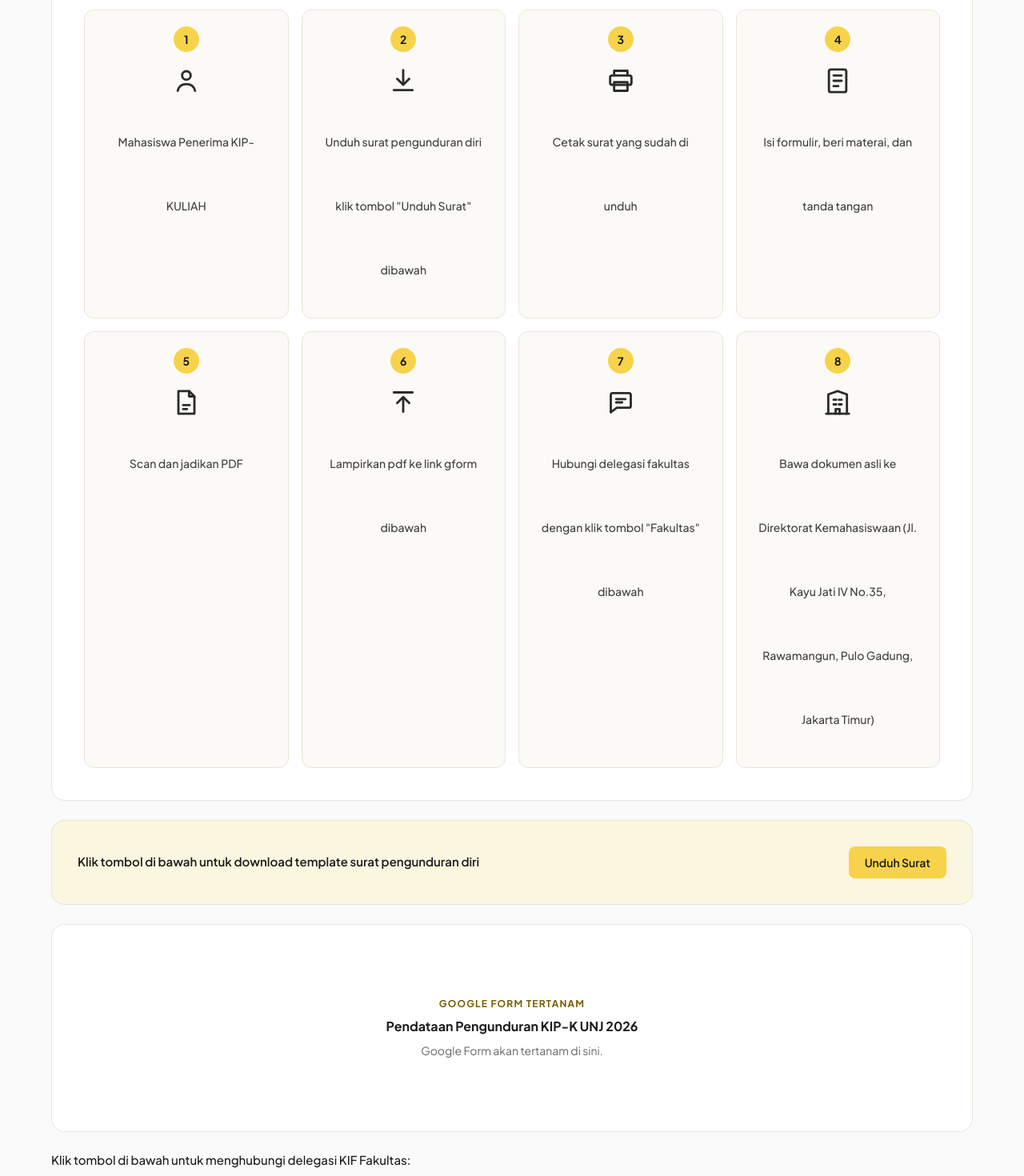
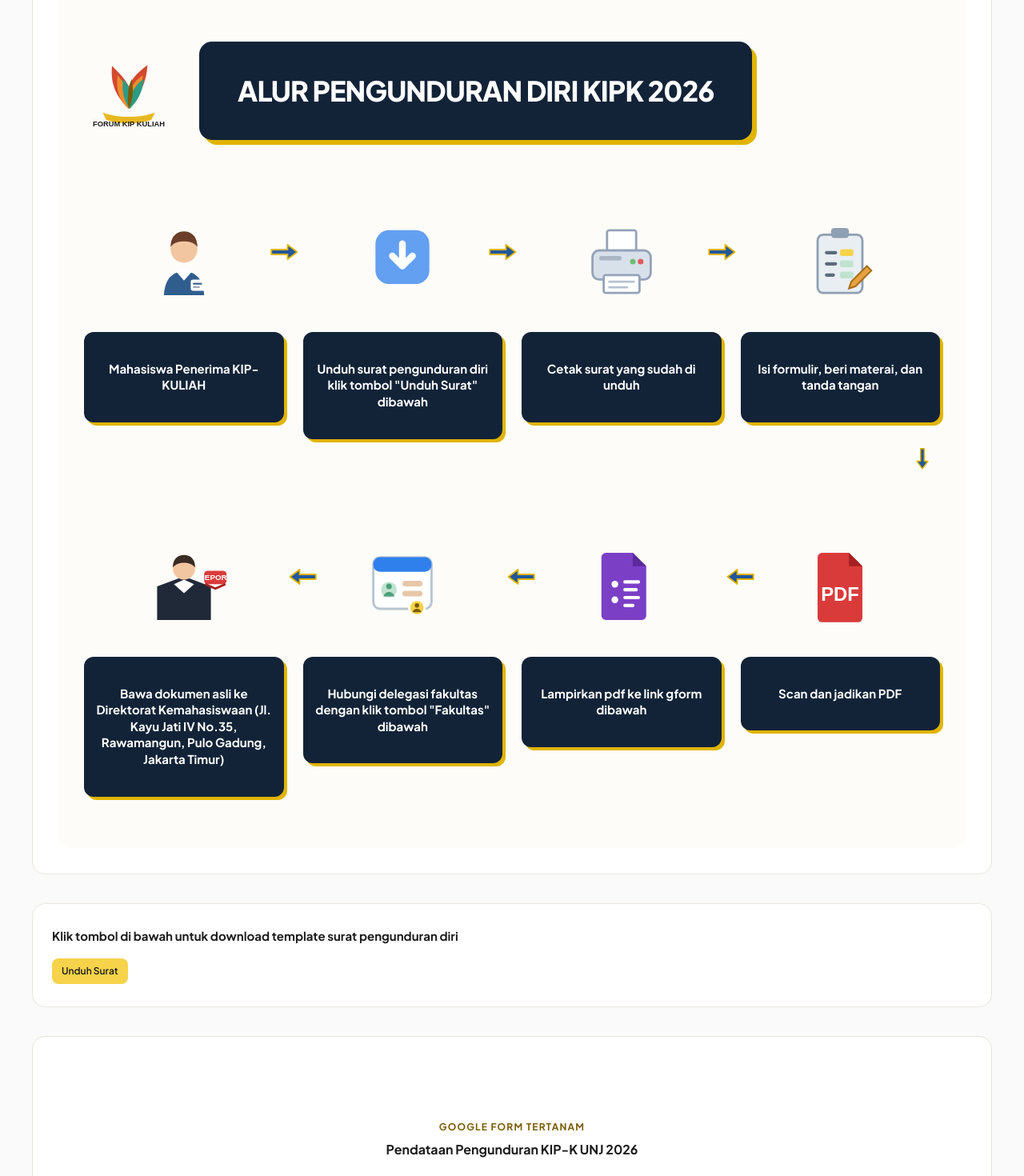
Before and after one commit to AmbatuCode-Dev/forkip-web, a Next.js app: page /pengunduran-diri in a window 1280 px wide. Shown: the part 500-1970 px from the top of the page at 80% size. Built offline with nearby package versions, Linux system fonts and the light colour scheme.

Commit message:
fix(fidelity): rebuild pengunduran-diri flow diagram and cards

```diff
--- a/src/features/pengunduran-diri/components/alur-pengunduran-diri-card.tsx
+++ b/src/features/pengunduran-diri/components/alur-pengunduran-diri-card.tsx
@@ -1,17 +1,62 @@
 import { alurSteps } from "../data/alur-steps";
-import { AlurStepIcon } from "./alur-step-icon";
+import { AlurArrow, AlurStepIcon } from "./alur-step-icon";
+
+/** Static Tailwind classes (the JIT scanner needs full literal names). */
+const STEP_POSITION: Record<number, string> = {
+  1: "lg:col-start-1 lg:row-start-1",
+  2: "lg:col-start-2 lg:row-start-1",
+  3: "lg:col-start-3 lg:row-start-1",
+  4: "lg:col-start-4 lg:row-start-1",
+  5: "lg:col-start-4 lg:row-start-2",
+  6: "lg:col-start-3 lg:row-start-2",
+  7: "lg:col-start-2 lg:row-start-2",
+  8: "lg:col-start-1 lg:row-start-2",
+};
+
+/** Small colourful mark used left of the flow banner in the Figma diagram. */
+function KipkMark() {
+  return (
+    <svg viewBox="0 0 96 92" aria-hidden="true" className="w-28 shrink-0">
+      <path d="M20 70c16 6 40 6 56 0l-4 8c-16 5-32 5-48 0z" fill="#E8B820" />
+      <path
+        d="M48 66C36 54 28 42 30 20c8 8 14 14 18 22 4-10 11-16 20-23-1 20-9 33-20 47z"
+        fill="#D4492F"
+      />
+      <path
+        d="M48 66C39 58 34 48 36 30c6 7 10 13 12 19 3-8 8-14 15-19-1 15-7 27-15 36z"
+        fill="#F08C2E"
+      />
+      <path
+        d="M49 66c-6-9-9-18-7-32 5 6 8 11 9 16 3-7 7-12 13-16-1 13-6 23-15 32z"
+        fill="#2E9B83"
+      />
+      <path d="M48 66c-2-11-1-22 3-32 2 10 2 21-3 32z" fill="#7A5B00" />
+      <text
+        x="48"
+        y="85"
+        textAnchor="middle"
+        fill="#1C1C1C"
+        fontSize="8"
+        fontWeight="800"
+        fontFamily="Arial, sans-serif"
+      >
+        FORUM KIP KULIAH
+      </text>
+    </svg>
+  );
+}
 
 /**
- * White card with the 8-step pengunduran diri flow, implemented as a 2×4
- * grid of numbered step cards (spec §2 fallback; the Figma frame shows the
- * same 8 steps as one illustrated diagram). Order runs left-to-right,
- * top-to-bottom, matching the reference arrows.
+ * White card with the illustrated 8-step pengunduran diri flow from the
+ * Figma reference: banner with gold drop shadow, two rows of coloured
+ * pictograms on navy/gold label tiles, and chunky arrows (→ row 1,
+ * ← row 2, ↓ at the turn). DOM order stays 1–8 for assistive tech/tests.
  */
 export function AlurPengunduranDiriCard() {
   return (
     <section
       aria-labelledby="alur-pengunduran-diri-heading"
-      className="rounded-2xl border border-border-sand bg-white p-6 sm:p-10"
+      className="flex flex-col gap-4"
     >
       <h2
         id="alur-pengunduran-diri-heading"
@@ -19,20 +64,49 @@ export function AlurPengunduranDiriCard() {
       >
         Alur pengunduran diri KIPK 2026
       </h2>
-      <ol className="mt-8 grid grid-cols-1 gap-4 sm:grid-cols-2 lg:grid-cols-4">
+
+      <div className="rounded-2xl border border-border-sand bg-white p-5 sm:p-8">
+        <div className="rounded-2xl bg-[#FDFCF8] px-4 py-16 sm:px-8">
+          <div className="flex flex-col items-center justify-center gap-4 sm:flex-row sm:justify-start sm:gap-8">
+            <KipkMark />
+            <p className="relative rounded-2xl bg-[#122338] px-5 py-10 text-center text-[clamp(1.1rem,2.7vw,2.6rem)] leading-tight font-extrabold tracking-tight text-white shadow-[6px_6px_0_#E0B400] sm:px-12">
+              ALUR PENGUNDURAN DIRI KIPK 2026
+            </p>
+          </div>
+
+          <ol className="relative mt-24 grid grid-cols-2 gap-x-3 gap-y-32 lg:grid-cols-4 lg:gap-x-6">
             {alurSteps.map((item) => (
               <li
                 key={item.step}
-            className="flex flex-col items-center gap-4 rounded-xl border border-border-sand bg-surface-50 p-5 text-center"
+                className={`relative flex flex-col items-center text-center ${STEP_POSITION[item.step]}`}
               >
-            <span className="inline-flex size-8 items-center justify-center rounded-full bg-gold text-sm font-bold text-ink">
-              {item.step}
-            </span>
-            <AlurStepIcon icon={item.icon} className="size-10 text-ink-soft" />
-            <p className="text-sm/20 font-medium text-body">{item.title}</p>
+                <AlurStepIcon icon={item.icon} className="size-24 sm:size-28" />
+                <p className="mt-8 w-full rounded-xl bg-[#122338] px-3 py-9 text-[13px] leading-snug font-bold text-white shadow-[4px_4px_0_#E0B400] sm:text-[15px]">
+                  {item.title}
+                </p>
+                {item.step <= 3 ? (
+                  <AlurArrow
+                    direction="right"
+                    className="absolute top-8 -right-5 hidden h-6 w-10 lg:block"
+                  />
+                ) : null}
+                {item.step === 4 ? (
+                  <AlurArrow
+                    direction="down"
+                    className="absolute -bottom-11 right-2 hidden h-10 w-7 lg:block"
+                  />
+                ) : null}
+                {item.step >= 5 && item.step <= 7 ? (
+                  <AlurArrow
+                    direction="left"
+                    className="absolute top-8 -left-5 hidden h-6 w-10 lg:block"
+                  />
+                ) : null}
               </li>
             ))}
           </ol>
+        </div>
+      </div>
     </section>
   );
 }
--- a/src/features/pengunduran-diri/components/alur-step-icon.tsx
+++ b/src/features/pengunduran-diri/components/alur-step-icon.tsx
@@ -1,75 +1,215 @@
 import type { AlurStepIconId } from "../types";
 
-const STROKE = {
-  stroke: "currentColor",
-  strokeWidth: 1.7,
-  strokeLinecap: "round",
-  strokeLinejoin: "round",
-  fill: "none",
-} as const;
-
 /**
- * Minimal 24×24 stroke icon approximations for the alur step cards
- * (person, download, printer, form, scan/pdf, upload, chat, building).
+ * Colourful 80×80 illustrations for the 8-step flow diagram
+ * (docs/figma-specs/pages/form-pengunduran-diri.png). Each icon mirrors the
+ * pictogram used in the Figma reference: student, download, printer, form,
+ * PDF, document, google form and reporting delegate.
  */
 const ICONS: Record<AlurStepIconId, React.ReactNode> = {
   person: (
     <>
-      <circle cx="12" cy="8" r="3.2" {...STROKE} />
-      <path d="M5.5 19.5c.8-3.3 3.4-5 6.5-5s5.7 1.7 6.5 5" {...STROKE} />
+      <path d="M22 70c1-14 7-21 18-21s17 7 18 21z" fill="#2F5D8E" />
+      <path d="M33 49l7 8 7-8-7-4z" fill="#FFFFFF" />
+      <circle cx="40" cy="29" r="12" fill="#F2C6A0" />
+      <path
+        d="M28 27c0-9 5-14 12-14s12 5 12 14c-3-4-7-5-12-5s-9 1-12 5z"
+        fill="#6B3F2A"
+      />
+      <rect x="46" y="56" width="14" height="10" rx="2" fill="#FFFFFF" />
+      <rect x="48" y="59" width="8" height="1.5" fill="#2F5D8E" />
+      <rect x="48" y="62" width="6" height="1.5" fill="#9AA5B1" />
     </>
   ),
   download: (
     <>
-      <path d="M12 4v10" {...STROKE} />
-      <path d="m7.5 10.5 4.5 4.5 4.5-4.5" {...STROKE} />
-      <path d="M5 19h14" {...STROKE} />
+      <rect x="16" y="12" width="48" height="48" rx="12" fill="#2F80ED" />
+      <rect
+        x="16"
+        y="12"
+        width="48"
+        height="48"
+        rx="12"
+        fill="url(#downloadShine)"
+      />
+      <path
+        d="M40 24v20m0 0-9-9m9 9 9-9"
+        fill="none"
+        stroke="#FFFFFF"
+        strokeWidth="6"
+        strokeLinecap="round"
+        strokeLinejoin="round"
+      />
+      <defs>
+        <linearGradient id="downloadShine" x1="16" y1="12" x2="64" y2="60">
+          <stop stopColor="#FFFFFF" stopOpacity="0.25" />
+          <stop offset="1" stopColor="#FFFFFF" stopOpacity="0" />
+        </linearGradient>
+      </defs>
     </>
   ),
   printer: (
     <>
-      <path d="M7 8V4.5h10V8" {...STROKE} />
-      <rect x="4" y="8" width="16" height="7" rx="1.5" {...STROKE} />
-      <path d="M7 13h10v6.5H7z" {...STROKE} />
+      <rect
+        x="27"
+        y="12"
+        width="26"
+        height="20"
+        rx="2"
+        fill="#FFFFFF"
+        stroke="#94A3B8"
+        strokeWidth="2"
+      />
+      <rect
+        x="14"
+        y="30"
+        width="52"
+        height="26"
+        rx="6"
+        fill="#D8E0EA"
+        stroke="#94A3B8"
+        strokeWidth="2"
+      />
+      <rect
+        x="24"
+        y="52"
+        width="32"
+        height="16"
+        rx="2"
+        fill="#FFFFFF"
+        stroke="#94A3B8"
+        strokeWidth="2"
+      />
+      <path
+        d="M29 58h22M29 63h16"
+        stroke="#B7C1CC"
+        strokeWidth="2"
+        strokeLinecap="round"
+      />
+      <circle cx="57" cy="40" r="2.5" fill="#E05A5A" />
+      <circle cx="50" cy="40" r="2.5" fill="#6FBF73" />
+      <rect x="20" y="35" width="20" height="4" rx="2" fill="#A9B6C4" />
     </>
   ),
   form: (
     <>
-      <rect x="5.5" y="3.5" width="13" height="17" rx="1.5" {...STROKE} />
-      <path d="M9 8h6M9 12h6M9 16h3.5" {...STROKE} />
+      <rect
+        x="20"
+        y="16"
+        width="40"
+        height="52"
+        rx="5"
+        fill="#E9EEF3"
+        stroke="#8FA0B2"
+        strokeWidth="2"
+      />
+      <rect x="32" y="10" width="16" height="9" rx="3" fill="#8FA0B2" />
+      <path
+        d="M28 32h8M28 42h8M28 52h6"
+        stroke="#5B6B7B"
+        strokeWidth="3"
+        strokeLinecap="round"
+      />
+      <rect x="40" y="29" width="12" height="6" rx="2" fill="#F6D34A" />
+      <rect x="40" y="39" width="12" height="6" rx="2" fill="#BFE3CF" />
+      <rect x="40" y="49" width="12" height="6" rx="2" fill="#BFE3CF" />
+      <path
+        d="M50 58l14-14 4 4-14 14-6 2z"
+        fill="#E8A33D"
+        stroke="#A86F1E"
+        strokeWidth="1.5"
+      />
     </>
   ),
   document: (
     <>
-      <path d="M6 3.5h8l4 4v13H6z" {...STROKE} />
-      <path d="M14 3.5v4h4" {...STROKE} />
-      <path d="M9.5 14h5M9.5 17h3" {...STROKE} />
+      <path
+        d="M24 10h24l12 12v46a4 4 0 0 1-4 4H24a4 4 0 0 1-4-4V14a4 4 0 0 1 4-4z"
+        fill="#D93B3B"
+      />
+      <path d="M48 10v12h12z" fill="#A52020" />
+      <text
+        x="40"
+        y="53"
+        textAnchor="middle"
+        fill="#FFFFFF"
+        fontSize="17"
+        fontWeight="800"
+        fontFamily="Arial, sans-serif"
+      >
+        PDF
+      </text>
     </>
   ),
   upload: (
     <>
-      <path d="M12 19V9" {...STROKE} />
-      <path d="m7.5 12.5 4.5-4.5 4.5 4.5" {...STROKE} />
-      <path d="M5 4.5h14" {...STROKE} />
+      <path
+        d="M26 10h24l12 12v44a4 4 0 0 1-4 4H26a4 4 0 0 1-4-4V14a4 4 0 0 1 4-4z"
+        fill="#7B3FC6"
+      />
+      <path d="M50 10v12h12z" fill="#5B2A9B" />
+      <circle cx="34" cy="38" r="3" fill="#FFFFFF" />
+      <circle cx="34" cy="52" r="3" fill="#FFFFFF" />
+      <path
+        d="M43 36h12M43 43h10M43 50h12M43 57h7"
+        stroke="#FFFFFF"
+        strokeWidth="3"
+        strokeLinecap="round"
+      />
     </>
   ),
   chat: (
     <>
-      <path
-        d="M4.5 6.5A1.5 1.5 0 0 1 6 5h12a1.5 1.5 0 0 1 1.5 1.5v8A1.5 1.5 0 0 1 18 16H9l-4.5 3.5z"
-        {...STROKE}
+      <rect
+        x="14"
+        y="14"
+        width="52"
+        height="46"
+        rx="6"
+        fill="#FFFFFF"
+        stroke="#B7C4D2"
+        strokeWidth="2"
       />
-      <path d="M8.5 9.5h7M8.5 12h4.5" {...STROKE} />
+      <rect x="14" y="14" width="52" height="13" rx="6" fill="#2F80ED" />
+      <circle cx="28" cy="43" r="7" fill="#BFE3CF" />
+      <circle cx="28" cy="40" r="2.5" fill="#4E9F7A" />
+      <path d="M23 49c1-3 3-4 5-4s4 1 5 4z" fill="#4E9F7A" />
+      <rect x="40" y="35" width="18" height="5" rx="2.5" fill="#E7C7A8" />
+      <rect x="40" y="44" width="18" height="5" rx="2.5" fill="#E7C7A8" />
+      <circle
+        cx="53"
+        cy="59"
+        r="7"
+        fill="#F6D34A"
+        stroke="#FFFFFF"
+        strokeWidth="2"
+      />
+      <circle cx="53" cy="57" r="2" fill="#7A5B00" />
+      <path d="M49 63c1-2 2-3 4-3s3 1 4 3z" fill="#7A5B00" />
     </>
   ),
   building: (
     <>
-      <path d="M5 20.5V6l7-2.5L19 6v14.5" {...STROKE} />
-      <path d="M3.5 20.5h17" {...STROKE} />
+      <path d="M16 70V40l24-9 24 9v30z" fill="#1F2937" />
+      <circle cx="40" cy="24" r="10" fill="#F2C6A0" />
       <path
-        d="M9 10h2M13 10h2M9 13.5h2M13 13.5h2M10.5 20.5v-3.5h3v3.5"
-        {...STROKE}
+        d="M30 23c0-7 4-11 10-11s10 4 10 11c-3-3-6-4-10-4s-7 1-10 4z"
+        fill="#3B2B25"
       />
+      <path d="M31 38l9 8 9-8-9-4z" fill="#FFFFFF" />
+      <rect x="58" y="26" width="20" height="12" rx="3" fill="#D93B3B" />
+      <text
+        x="68"
+        y="34.5"
+        textAnchor="middle"
+        fill="#FFFFFF"
+        fontSize="7"
+        fontWeight="800"
+        fontFamily="Arial, sans-serif"
+      >
+        REPORT
+      </text>
+      <path d="M59 38l9 4 9-4" fill="none" stroke="#A52020" strokeWidth="2" />
     </>
   ),
 };
@@ -82,7 +222,7 @@ export interface AlurStepIconProps {
 export function AlurStepIcon({ icon, className }: AlurStepIconProps) {
   return (
     <svg
-      viewBox="0 0 24 24"
+      viewBox="0 0 80 80"
       aria-hidden="true"
       className={className}
       focusable="false"
@@ -91,3 +231,31 @@ export function AlurStepIcon({ icon, className }: AlurStepIconProps) {
     </svg>
   );
 }
+
+/** Chunky blue ± gold arrow used between the diagram steps. */
+export function AlurArrow({
+  direction,
+  className,
+}: {
+  readonly direction: "right" | "left" | "down";
+  readonly className?: string;
+}) {
+  const rotation = direction === "left" ? 180 : direction === "down" ? 90 : 0;
+  return (
+    <svg
+      viewBox="0 0 48 32"
+      aria-hidden="true"
+      focusable="false"
+      className={className}
+      style={{ transform: `rotate(${rotation}deg)` }}
+    >
+      <path
+        d="M3 12h27V4l16 12-16 12v-8H3z"
+        fill="#22579B"
+        stroke="#E0B400"
+        strokeWidth="2.5"
+        strokeLinejoin="round"
+      />
+    </svg>
+  );
+}
--- a/src/features/pengunduran-diri/components/fakultas-kontak-grid.tsx
+++ b/src/features/pengunduran-diri/components/fakultas-kontak-grid.tsx
@@ -13,7 +13,7 @@ export function FakultasKontakGrid() {
     >
       <h2
         id="fakultas-kontak-heading"
-        className="text-[15px] font-medium text-ink"
+        className="text-[13px] font-normal text-[#404040]"
       >
         Klik tombol di bawah untuk menghubungi delegasi KIF Fakultas:
       </h2>
@@ -22,8 +22,16 @@ export function FakultasKontakGrid() {
           <li key={faculty.code}>
             <a
               href={faculty.href}
-              className="flex h-[74px] items-center justify-between gap-2 rounded-xl px-5 py-3 text-white transition-opacity hover:opacity-90 focus-visible:outline-none focus-visible:ring-2 focus-visible:ring-ring focus-visible:ring-offset-2"
-              style={{ backgroundColor: faculty.color }}
+              className={`flex h-[74px] items-center justify-between gap-2 rounded-[10px] px-5 py-3 transition-opacity hover:opacity-90 focus-visible:outline-none focus-visible:ring-2 focus-visible:ring-ring focus-visible:ring-offset-2 ${
+                faculty.variant === "outline"
+                  ? "border border-[#0F766E] bg-white text-ink"
+                  : "border border-transparent text-white"
+              }`}
+              style={
+                faculty.variant === "outline"
+                  ? undefined
+                  : { backgroundColor: faculty.color }
+              }
               aria-label={`Hubungi delegasi KIF ${faculty.code} via WhatsApp`}
             >
               <span className="flex flex-col gap-1 text-left">
--- a/src/features/pengunduran-diri/components/google-form-embed-card.tsx
+++ b/src/features/pengunduran-diri/components/google-form-embed-card.tsx
@@ -17,10 +17,7 @@ export function GoogleFormEmbedCard() {
       <p className="text-base font-bold text-ink">
         Pendataan Pengunduran KIP-K UNJ 2026
       </p>
-      <p className="text-sm text-body-muted">
-        {/* TODO(gform): embed the actual Google Form iframe here. */}
-        Google Form akan tertanam di sini.
-      </p>
+      {/* TODO(gform): embed the actual Google Form iframe here. */}
     </section>
   );
 }
--- a/src/features/pengunduran-diri/components/pengunduran-diri-hero.tsx
+++ b/src/features/pengunduran-diri/components/pengunduran-diri-hero.tsx
@@ -24,7 +24,7 @@ export function PengunduranDiriHero() {
  */
 export function PengunduranDiriContent() {
   return (
-    <div className="mx-auto flex w-full max-w-[1200px] flex-col gap-6 px-4 pt-12 pb-20 sm:px-6">
+    <div className="mx-auto flex w-full max-w-[1248px] flex-col gap-9 px-6 pt-12 pb-20">
       <AlurPengunduranDiriCard />
       <TemplateSuratCard />
       <GoogleFormEmbedCard />
--- a/src/features/pengunduran-diri/components/template-surat-card.tsx
+++ b/src/features/pengunduran-diri/components/template-surat-card.tsx
@@ -1,18 +1,19 @@
 import { buttonVariants } from "@/components/ui/button";
 
 /**
- * Cream card with the gold "Unduh Surat" pill (spec §3). href is a
- * placeholder until the real template document URL is provided.
+ * White card with the small gold "Unduh Surat" pill (spec §3). Figma places
+ * the button directly under the left-aligned sentence, not at the far right.
+ * href is a placeholder until the real template document URL is provided.
  */
 export function TemplateSuratCard() {
   return (
     <section
       aria-labelledby="template-surat-heading"
-      className="flex flex-col gap-4 rounded-2xl border border-border-sand bg-gold-soft p-6 sm:flex-row sm:items-center sm:justify-between sm:p-8"
+      className="flex flex-col items-start gap-4 rounded-2xl border border-border-sand bg-white px-6 py-7"
     >
       <h2
         id="template-surat-heading"
-        className="text-[15px] font-semibold text-ink"
+        className="text-[15px] leading-6 font-bold text-ink"
       >
         Klik tombol di bawah untuk download template surat pengunduran diri
       </h2>
@@ -20,7 +21,7 @@ export function TemplateSuratCard() {
       <a
         // biome-ignore lint/a11y/useValidAnchor: placeholder href until the real template URL exists.
         href="#"
-        className={buttonVariants({ variant: "gold", size: "lg" })}
+        className={buttonVariants({ variant: "gold", size: "sm" })}
         aria-label="Unduh Surat pengunduran diri (tautan belum tersedia)"
       >
         Unduh Surat
--- a/src/features/pengunduran-diri/data/fakultas-kontak.ts
+++ b/src/features/pengunduran-diri/data/fakultas-kontak.ts
@@ -13,5 +13,5 @@ export const fakultasKontak: readonly FacultyContact[] = [
   { code: "FT", color: "#005088", href: "#" },
   { code: "FPsi", color: "#00A4E4", href: "#" },
   { code: "FEB", color: "#B25A14", href: "#" },
-  { code: "FIKK", color: "#0F766E", href: "#" },
+  { code: "FIKK", color: "#0F766E", href: "#", variant: "outline" },
 ];
--- a/src/features/pengunduran-diri/types/index.ts
+++ b/src/features/pengunduran-diri/types/index.ts
@@ -20,4 +20,6 @@ export interface FacultyContact {
   readonly color: string;
   /** WhatsApp contact link; TODO: replace with the real delegation numbers. */
   readonly href: string;
+  /** FIKK is an outlined white tile in the reference; the rest are filled. */
+  readonly variant?: "filled" | "outline";
 }
```
Lines whose indentation alone changed are shown as unchanged.
